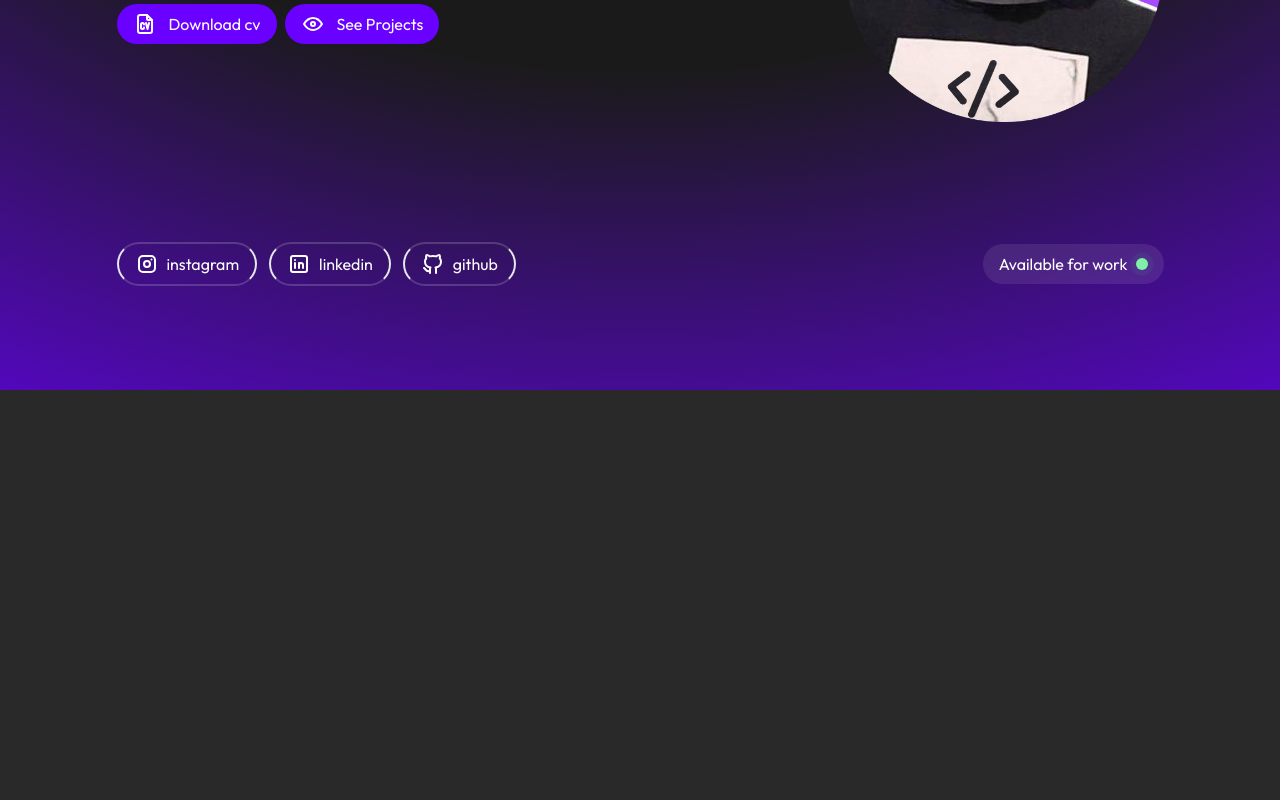
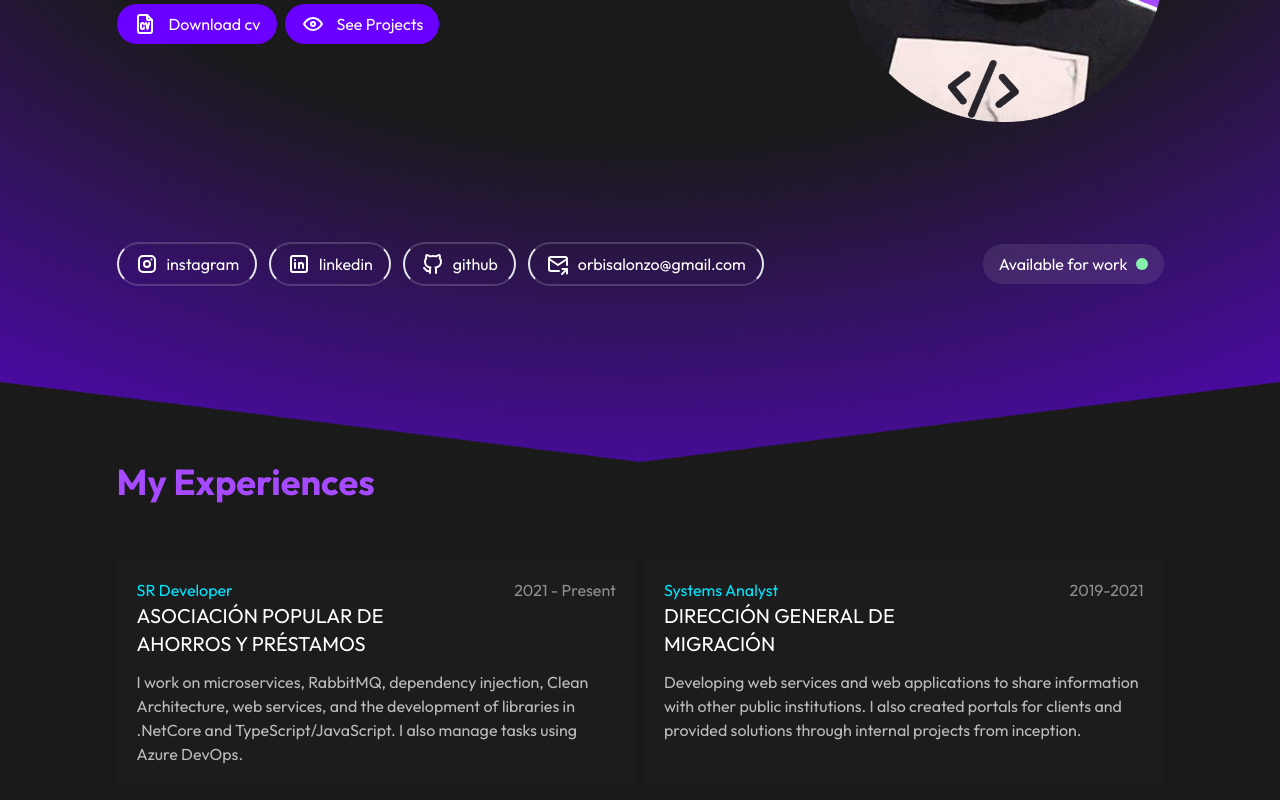
Before and after one commit to Orbis25/web-site-personal, a React (Vite) app: page / in a window 1280 px wide. Shown: the part 410-1210 px from the top of the page. Before the commit the page ends 800 px from the top, so only its background shows below. Built offline with nearby package versions, Linux system fonts and the light colour scheme.

Commit message:
My Experiences Desktop

```diff
--- a/index.html
+++ b/index.html
@@ -13,11 +13,7 @@
       rel="stylesheet"
     />
   </head>
-  <body class="bg-bg200 text-text100 w-screen overflow-x-hidden">
-    <div
-      class="absolute inset-0 -z-10 h-full w-full items-center px-5 py-24 [background:radial-gradient(125%_125%_at_50%_10%,#1A1A1A_40%,#6A00FF_100%)]"
-    ></div>
-
+  <body class="bg-bg100 text-text100 w-screen overflow-x-hidden">
     <div id="root"></div>
     <script type="module" src="/src/main.tsx"></script>
   </body>
--- a/src/App.tsx
+++ b/src/App.tsx
@@ -1,7 +1,7 @@
+import Experiences from "./components/Experiences";
 import FollowMouse from "./components/FollowMouse";
 import Header from "./components/Header";
 import Hero from "./components/Hero";
-import RedesSociales from "./components/RedesSociales";
 
 function App() {
   return (
@@ -9,7 +9,7 @@ function App() {
       <FollowMouse />
       <Header />
       <Hero />
-      <RedesSociales />
+      <Experiences />
     </>
   );
 }
--- /dev/null
+++ b/src/components/Experiences.tsx
@@ -0,0 +1,44 @@
+const Experiences = () => {
+  const experiences = [
+    {
+      title: "SR Developer",
+      company: "ASOCIACIÓN POPULAR DE AHORROS Y PRÉSTAMOS",
+      date: "2021 - Present",
+      description:
+        "I work on microservices, RabbitMQ, dependency injection, Clean Architecture, web services, and the development of libraries in .NetCore and TypeScript/JavaScript. I also manage tasks using Azure DevOps.",
+    },
+    {
+      title: "Systems Analyst",
+      company: "DIRECCIÓN GENERAL DE MIGRACIÓN",
+      date: "2019-2021",
+      description:
+        "Developing web services and web applications to share information with other public institutions. I also created portals for clients and provided solutions through internal projects from inception.",
+    },
+  ];
+  return (
+    <section className=" h-screen relative">
+      <div className="container">
+        <h2 className="text-4xl font-bold text-primary200">My Experiences</h2>
+        <ul className=" grid grid-cols-2  gap-2 mt-14">
+          {experiences.map(
+            ({ title, company, date, description }, index: number) => (
+              <li key={index} className=" bg-bg200/20 p-5">
+                <div className="flex justify-between ">
+                  <div className="">
+                    <h3 className=" text-accent100">{title}</h3>
+                    <p className=" text-xl mb-3 w-[80%] ">{company}</p>
+                  </div>
+                  <p className=" opacity-50 whitespace-nowrap ">{date}</p>
+                </div>
+
+                <p className="opacity-70">{description}</p>
+              </li>
+            )
+          )}
+        </ul>
+      </div>
+    </section>
+  );
+};
+
+export default Experiences;
--- a/src/components/FollowMouse.tsx
+++ b/src/components/FollowMouse.tsx
@@ -30,7 +30,7 @@ const FollowMouse = () => {
   }, []);
 
   return (
-    <div className="-translate-x-5 -translate-y-5 mix-blend-difference relative z-50">
+    <div className=" -translate-x-5 -translate-y-5 mix-blend-difference relative z-50">
       <motion.div
         animate={{
           y,
@@ -44,7 +44,7 @@ const FollowMouse = () => {
         style={{
           zIndex: 1000,
         }}
-        className="mouse size-10  pointer-events-none absolute w-10 h-10 bg-white rounded-full"
+        className="size-10 pointer-events-none absolute w-10 h-10 bg-white rounded-full"
       />
     </div>
   );
--- /dev/null
+++ b/src/components/Gradient.tsx
@@ -0,0 +1,17 @@
+import { FC } from "react";
+
+interface Props {
+  className?: string;
+}
+
+const Gradient: FC<Props> = ({ className }) => {
+  return (
+    <>
+      <div
+        className={` ${className} absolute inset-0 -z-10 h-full w-full items-center px-5 py-24 [background:radial-gradient(125%_125%_at_50%_10%,#1A1A1A_40%,#6A00FF_100%)]`}
+      />
+    </>
+  );
+};
+
+export default Gradient;
--- a/src/components/Header.tsx
+++ b/src/components/Header.tsx
@@ -8,13 +8,13 @@ const Header = () => {
     <header className="bg-bg200 py-5">
       <nav className=" container flex items-center justify-between">
         <a className=" text-2xl font-semibold text-primary200" href="/">
-          Orbis Alonzo
+          OAlonzo
         </a>
         <ul className="flex items-center">
           {navItems.map((item, index) => {
             return (
               <li key={index}>
-                <a className=" px-3" href={item.href}>
+                <a className="px-3" href={item.href}>
                   {item.name}
                 </a>
               </li>
--- a/src/components/Hero.tsx
+++ b/src/components/Hero.tsx
@@ -1,14 +1,19 @@
 import Button from "./Button";
 import { IconEye, IconFileCv } from "@tabler/icons-react";
 import Image from "../assets/profile.png";
+import RedesSociales from "./RedesSociales";
+import Gradient from "./Gradient";
 
 const Hero = () => {
   return (
-    <section className=" relative">
-      <div className="container  py-20 flex items-center gap-x-10 justify-between">
+    <section className=" relative h-screen">
+      <Gradient  className="[clip-path:polygon(0%_0%,100%_0%,100%_90%,50%_100%,0%_90%)]" />
+      <div className="container py-20 flex items-center gap-x-10 justify-between">
         <div className="flex flex-col">
-          <p className="text-xl font-medium text-primary200">Hello, I'm</p>
-          <h1 className="text-6xl font-bold text-primary200">Orbis Alonzo</h1>
+          <p className="text-xl font-medium text-accent100">Hello, I'm</p>
+          <h1 className="text-6xl font-bold bg-gradient-to-r to-primary200 bg-clip-text from-primary100 text-transparent ">
+            Orbis Alonzo
+          </h1>
           <p className="text-lg max-w-[30ch] mt-5 mb-5 ">
             Full Stack Software Engineer, I create seamless web experiences for
             end-users
@@ -26,6 +31,7 @@ const Hero = () => {
         </div>
         <img className=" w-80" src={Image} alt="Imagen Profile Github Orbis" />
       </div>
+      <RedesSociales />
     </section>
   );
 };
--- a/src/components/RedesSociales.tsx
+++ b/src/components/RedesSociales.tsx
@@ -2,6 +2,7 @@ import {
   IconBrandInstagram,
   IconBrandLinkedin,
   IconBrandGithub,
+  IconMailShare,
 } from "@tabler/icons-react";
 
 const RedesSociales = () => {
@@ -20,6 +21,11 @@ const RedesSociales = () => {
       name: "github",
       url: "https://www.linkedin.com/in/eduardomtzp",
       icon: IconBrandGithub,
+    },
+    {
+      name: "orbisalonzo@gmail.com",
+      url: "mailto:orbisalonzo@gmail.com?subject=From%20MyWebsite!",
+      icon: IconMailShare,
     },
   ];
   return (
--- a/src/utils/useMousePosition.tsx
+++ b/src/utils/useMousePosition.tsx
@@ -3,8 +3,11 @@ import { useState, useEffect } from "react";
 const useMousePosition = () => {
   const [mousePosition, setMousePosition] = useState({ x: 0, y: 0 });
 
-  const updateMousePosition = (e: any) => {
-    setMousePosition({ x: e.clientX, y: e.clientY });
+  const updateMousePosition = (e) => {
+    setMousePosition({
+      x: e.clientX + window.scrollX,
+      y: e.clientY + window.scrollY,
+    });
   };
 
   useEffect(() => {
--- a/tailwind.config.js
+++ b/tailwind.config.js
@@ -3,7 +3,6 @@ export default {
   content: ["./index.html", "./src/**/*.{js,ts,jsx,tsx}"],
   theme: {
     extend: {
-
       colors: {
         primary100: "#6A00FF",
         primary200: "#a64aff",
@@ -19,6 +18,15 @@ export default {
       fontFamily: {
         sans: ["Outfit", "sans-serif"],
       },
+      animation: {
+        "wiggle-scale": "wiggleScale 1s linear infinite",
+      },
+      keyframes: {
+        wiggleScale: {
+          "0%, 100%": { transform: "scale(1)" },
+          "50%": { transform: "scale(1.1)" },
+        },
+      },
     },
   },
   plugins: [],
```
